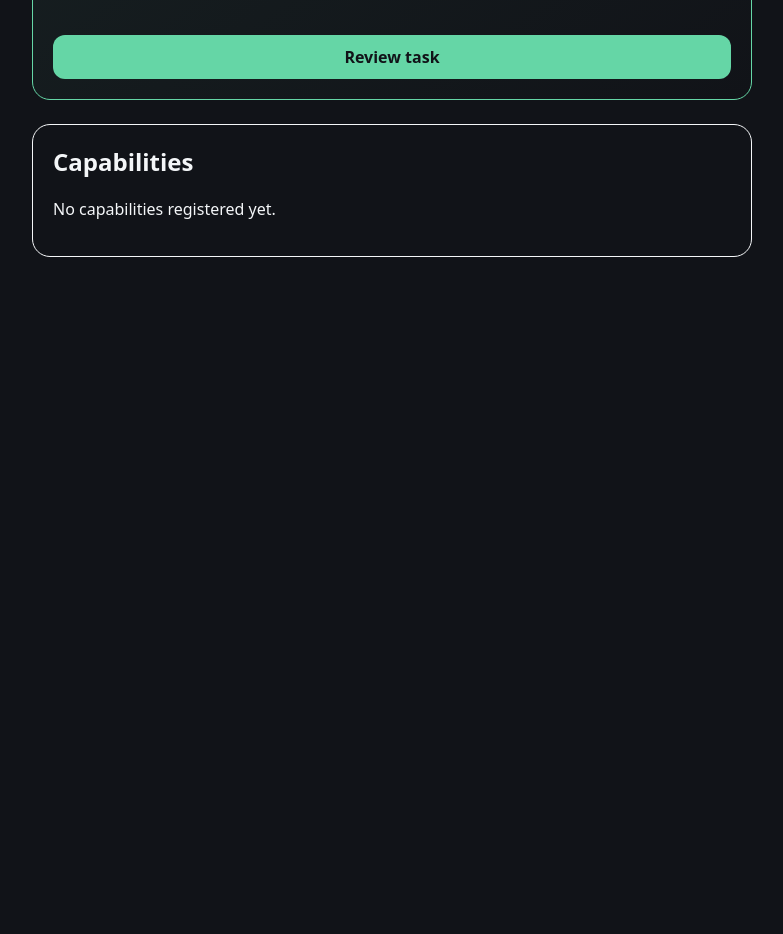
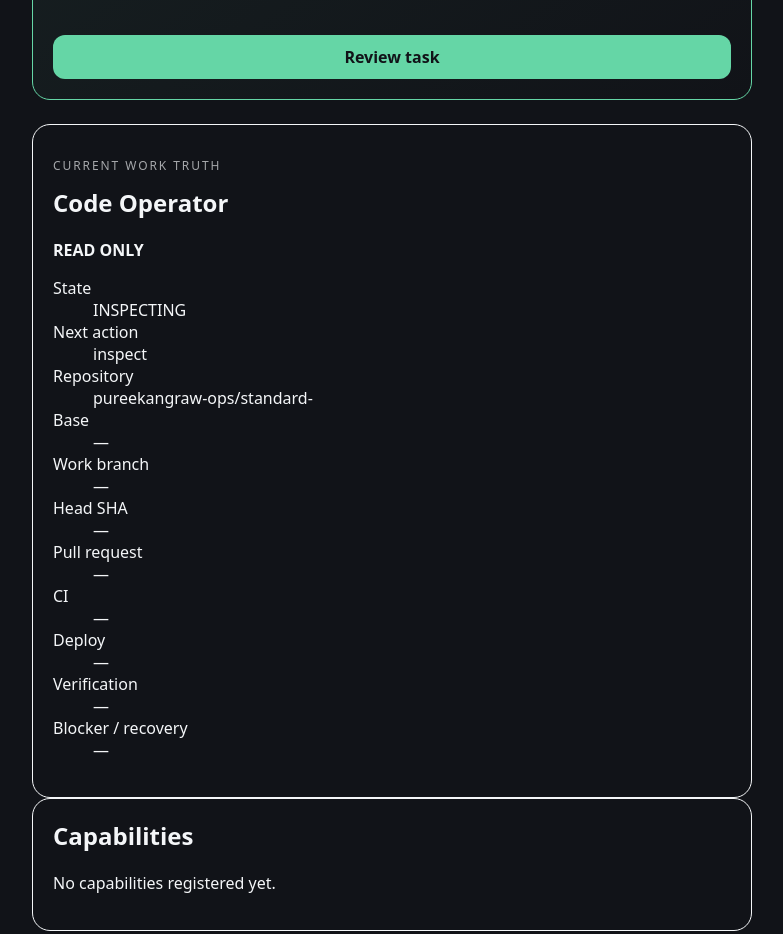
Before and after one commit to pureekangraw-ops/standard-, a website with bundled scripts: page go-hub.html in a window 1280 px wide. Shown: the part 856-1790 px from the top of the page, without its empty margins (248-1031 px from the left). Before the commit the page ends 1161 px from the top, so only its background shows below. Built offline with nearby package versions, Linux system fonts and the light colour scheme.

Commit message:
feat: add read-only Code Operator truth surface

```diff
--- a/go-hub.html
+++ b/go-hub.html
@@ -47,6 +47,28 @@
       <div class="go-workbench__item"><span>Evidence</span><strong data-workbench-evidence>—</strong></div>
       <div class="go-workbench__item"><span>Next</span><strong data-workbench-next>—</strong></div>
     </section>
+    <section class="hub-panel code-operator" data-code-operator aria-labelledby="code-operator-title">
+      <div class="operator-heading">
+        <div>
+          <p class="hub-kicker">CURRENT WORK TRUTH</p>
+          <h2 id="code-operator-title">Code Operator</h2>
+        </div>
+        <strong>READ ONLY</strong>
+      </div>
+      <dl class="operator-grid">
+        <div><dt>State</dt><dd data-code-state>—</dd></div>
+        <div><dt>Next action</dt><dd data-code-next-action>—</dd></div>
+        <div class="operator-wide"><dt>Repository</dt><dd data-code-repository>—</dd></div>
+        <div><dt>Base</dt><dd data-code-base>—</dd></div>
+        <div><dt>Work branch</dt><dd data-code-work-branch>—</dd></div>
+        <div class="operator-wide"><dt>Head SHA</dt><dd data-code-head>—</dd></div>
+        <div><dt>Pull request</dt><dd data-code-pr>—</dd></div>
+        <div><dt>CI</dt><dd data-code-ci>—</dd></div>
+        <div><dt>Deploy</dt><dd data-code-deploy>—</dd></div>
+        <div><dt>Verification</dt><dd data-code-verification>—</dd></div>
+        <div class="operator-wide"><dt>Blocker / recovery</dt><dd data-code-blocker>—</dd></div>
+      </dl>
+    </section>
     <section class="hub-panel" aria-labelledby="capabilities-title">
       <h2 id="capabilities-title">Capabilities</h2>
       <p data-hub-empty>No capabilities registered yet.</p>
```
